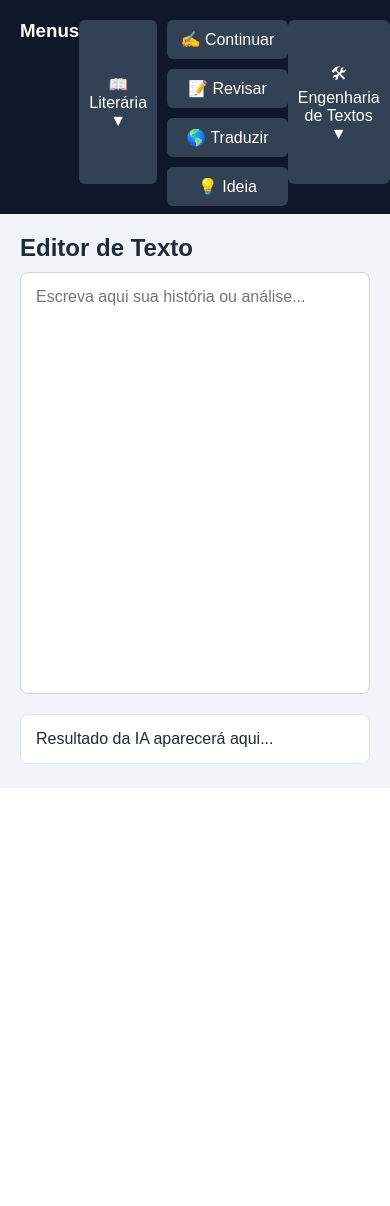
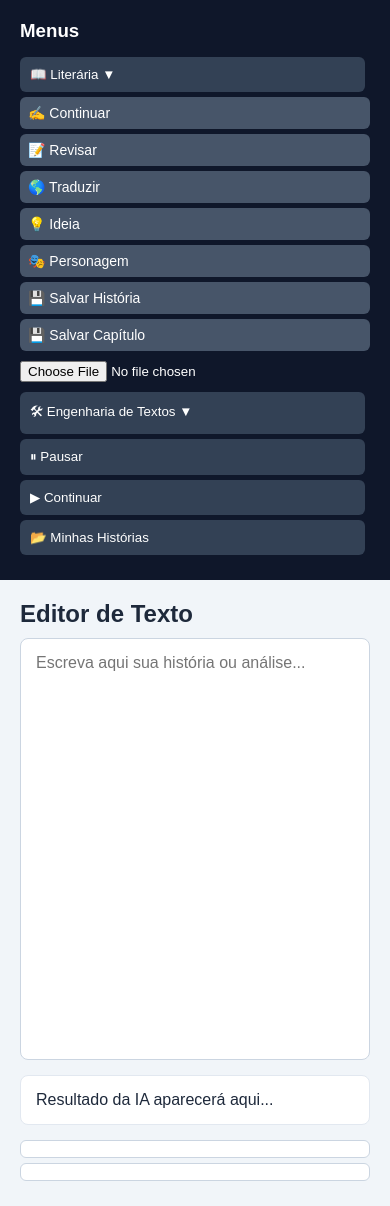
Before and after one commit to Luan-labs/Eva-Liter-ria, a Flask app: page / in a window 390 px wide, after a click on "📖 Literária ▼". Shown: the part 56-1262 px from the top of the page. Before the commit the page ends 844 px from the top, so only its background shows below. Run offline with Flask 3, Linux system fonts and the light colour scheme; the visitor is signed in with stand-in values (Sample User, id 1).

Commit message:
Update style.css

```diff
--- a/static/style.css
+++ b/static/style.css
@@ -1,5 +1,4 @@
 /* RESET */
-
 *{
     margin:0;
     padding:0;
@@ -8,14 +7,12 @@ font-family:Arial, Helvetica, sans-serif;
 }
 
 /* BODY */
-
 body{
     background:#f1f5f9;
     color:#1e293b;
 }
 
 /* HEADER */
-
 header{
     background:#1e293b;
     color:white;
@@ -26,14 +23,12 @@ text-align:center;
 }
 
 /* CONTAINER */
-
 .container{
     display:flex;
     height:calc(100vh - 60px);
 }
 
 /* SIDEBAR */
-
 .sidebar{
     width:220px;
     background:#0f172a;
@@ -47,7 +42,7 @@ margin-bottom:15px;
 
 .sidebar button{
     width:100%;
-margin-bottom:10px;
+    margin-bottom:8px;
     padding:10px;
     border:none;
     border-radius:6px;
@@ -55,14 +50,36 @@ background:#334155;
     color:white;
     cursor:pointer;
     transition:0.2s;
+    text-align:left;
 }
 
 .sidebar button:hover{
     background:#475569;
 }
 
+/* Submenu */
+.submenu{
+    margin-left:10px;
+    margin-bottom:10px;
+}
+
+.submenu button{
+    background:#475569;
+    font-size:14px;
+    padding:8px;
+}
+
+.submenu button:hover{
+    background:#5c6a85;
+}
+
+/* File input */
+.submenu input[type="file"]{
+    margin-top:5px;
+    width:95%;
+}
+
 /* EDITOR */
-
 .editor{
     flex:1;
     padding:20px;
@@ -75,7 +92,6 @@ margin-bottom:10px;
 }
 
 /* TEXTAREA */
-
 textarea{
     width:100%;
     height:60vh;
@@ -91,31 +107,9 @@ textarea:focus{
     border-color:#2563eb;
 }
 
-/* ACTION BUTTONS */
-
-.actions{
-margin-top:10px;
-}
-
-.actions button{
-margin-right:10px;
-padding:10px 15px;
-border:none;
-border-radius:6px;
-background:#2563eb;
-color:white;
-cursor:pointer;
-transition:0.2s;
-}
-
-.actions button:hover{
-background:#1d4ed8;
-}
-
 /* RESULT AREA */
-
 .resultado{
-margin-top:20px;
+    margin-top:15px;
     background:white;
     padding:15px;
     border-radius:8px;
@@ -124,85 +118,44 @@ max-height:200px;
     overflow:auto;
 }
 
-/* LOGIN CARD */
-
-.card{
-background:white;
-padding:40px;
-border-radius:10px;
-width:320px;
-box-shadow:0 10px 25px rgba(0,0,0,0.2);
-margin:auto;
-margin-top:120px;
+/* LISTAS */
+.listas{
+    margin-top:15px;
 }
 
-.card h2{
-text-align:center;
-margin-bottom:25px;
+.listas div{
+    background:#fff;
+    padding:8px;
+    border-radius:6px;
+    margin-bottom:5px;
+    cursor:pointer;
+    border:1px solid #cbd5e1;
+    transition:0.2s;
 }
 
-/* INPUTS */
-
-input{
-width:100%;
-padding:10px;
-margin-bottom:15px;
-border:1px solid #cbd5e1;
-border-radius:6px;
-}
-
-/* BUTTON */
-
-button{
-width:100%;
-padding:10px;
-border:none;
-border-radius:6px;
-background:#2563eb;
-color:white;
-font-size:16px;
-cursor:pointer;
-}
-
-button:hover{
-background:#1d4ed8;
-}
-
-/* REGISTER SECTION */
-
-.register{
-margin-top:15px;
-text-align:center;
-}
-
-.register button{
-background:#10b981;
-}
-
-.register button:hover{
-background:#059669;
+.listas div:hover{
+    background:#e2e8f0;
 }
 
 /* MOBILE */
-
 @media (max-width:768px){
-
     .container{
         flex-direction:column;
     }
-
     .sidebar{
         width:100%;
         display:flex;
-overflow-x:auto;
+        flex-wrap:wrap;
     }
-
     .sidebar button{
-margin-right:10px;
+        flex:1 1 auto;
+        margin-right:5px;
+        margin-bottom:5px;
     }
-
+    .submenu{
+        margin-left:0;
+    }
     textarea{
         height:50vh;
     }
-
 }
```
Lines whose indentation alone changed are shown as unchanged.
